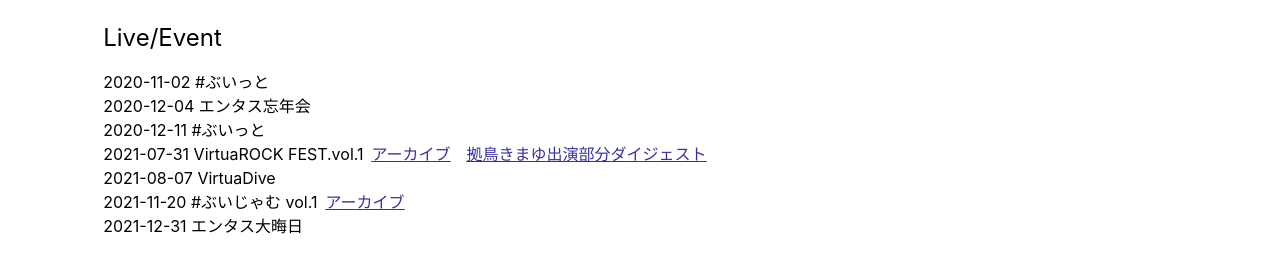
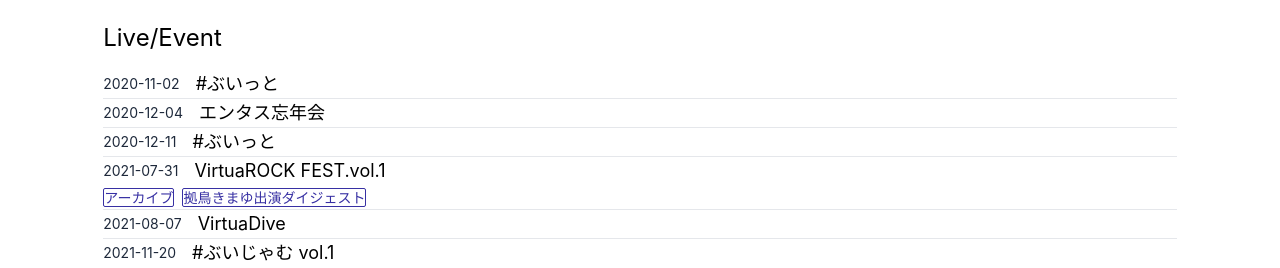
Before and after one commit to human-readable-name/yorudokimayu-info, a Next.js app: page /biography in a window 1280 px wide. Shown: the part 645-913 px from the top of the page. Built offline with nearby package versions, Linux system fonts and the light colour scheme; no server answers.

Commit message:
イベント出演歴をスマートフォンでも見やすくした

```diff
--- /dev/null
+++ b/src/components/biography/DateLabel.tsx
@@ -0,0 +1,12 @@
+import React from "react";
+import { format } from "date-fns";
+
+type Props = {
+    date: Date;
+};
+
+const DateLabel: React.FC<Props> = ({date}) => {
+    return <span className="text-slate-800 text-sm text-center">{format(date, "yyyy-MM-dd")}</span>
+};
+
+export default DateLabel;
--- /dev/null
+++ b/src/components/biography/EventHistoryCard.tsx
@@ -0,0 +1,25 @@
+import React from "react";
+import DateLabel from "./DateLabel";
+import EventLinkItem from "./EventLinkItem";
+import { EventHistory } from "../../entities/biography/EventHistory";
+
+type Props = {
+    eventHistory: EventHistory;
+};
+
+const EventHistoryCard : React.FC<Props> = ({eventHistory}: Props) => {
+    return <article>
+        <div className="flex space-x-4 justify-start items-center">
+            <DateLabel date={eventHistory.date} />
+            <span className="text-lg">{eventHistory.name}</span>
+        </div>
+        { eventHistory.links && eventHistory.links.length > 0 &&
+            <ul className="flex flex-wrap space-x-2">
+                {eventHistory.links.map((eventLink, index) => <EventLinkItem eventLink={eventLink} key={index} />)}
+            </ul>
+        }
+
+    </article>
+};
+
+export default EventHistoryCard;
--- /dev/null
+++ b/src/components/biography/EventLinkItem.tsx
@@ -0,0 +1,21 @@
+import React from "react";
+import { EventLink } from "../../entities/biography/EventHistory";
+
+type Props = {
+    eventLink: EventLink;
+};
+
+const EventLinkItem: React.FC<Props> = ({eventLink}: Props) => {
+    return <li>
+        <a
+            href={eventLink.url}
+            target="_blank"
+            rel="noopener noreferrer"
+            className="rounded-sm border border-solid border-indigo-800 text-indigo-800 text-center text-sm"
+        >
+            {eventLink.name}
+        </a>
+    </li>;
+};
+
+export default EventLinkItem;
--- /dev/null
+++ b/src/entities/biography/EventHistory.ts
@@ -0,0 +1,48 @@
+export type EventLink = {
+    name: string;
+    url: string;
+};
+
+export type EventHistory = {
+    date: Date;
+    name: string;
+    links?: EventLink[];
+};
+
+export const eventHistories: EventHistory[] = [
+    {
+        date: new Date("2020-11-02"),
+        name: "#ぶいっと",
+    },
+    {
+        date: new Date("2020-12-04"),
+        name: "エンタス忘年会",
+    },
+    {
+        date: new Date("2020-12-11"),
+        name: "#ぶいっと",
+    },
+    {
+        date: new Date("2021-07-31"),
+        name: "VirtuaROCK FEST.vol.1",
+        links: [
+            {name: "アーカイブ", url: "https://youtu.be/Kve3pP-KSek"},
+            {name: "拠鳥きまゆ出演ダイジェスト", url: "https://youtu.be/VH0s6ngrVR4"},
+        ],
+    },
+    {
+        date: new Date("2021-08-07"),
+        name: "VirtuaDive",
+    },
+    {
+        date: new Date("2021-11-20"),
+        name: "#ぶいじゃむ vol.1",
+        links: [
+            {name: "アーカイブ", url: "https://youtu.be/57bW0nKoOOo"},
+        ],
+    },
+    {
+        date: new Date("2021-12-31"),
+        name: "エンタス大晦日"
+    },
+];
--- a/src/pages/biography.tsx
+++ b/src/pages/biography.tsx
@@ -4,8 +4,11 @@
 import PageHeader from '../components/common/PageHeader';
 import PageTitle from '../components/common/PageTitle';
 import SectionTitle from '../components/common/SectionTitle';
+import EventHistoryCard from '../components/biography/EventHistoryCard';
 import SnsLinkItem from '../components/biography/SnsLinkItem';
 import externalLink from '../constants/externalLink';
+
+import { eventHistories } from '../entities/biography/EventHistory';
 
 const Biography: NextPage = () => {
     return (
@@ -58,30 +61,9 @@
 
                     <section>
                         <SectionTitle text="Live/Event" />
-                        <ul className="leading-6 list-inside list-none">
-                            <li>
-                                2020-11-02 #ぶいっと
-                            </li>
-                            <li>
-                                2020-12-04 エンタス忘年会
-                            </li>
-                            <li>
-                                2020-12-11 #ぶいっと
-                            </li>
-                            <li>
-                                2021-07-31 VirtuaROCK FEST.vol.1
-                                <span className="mx-2 underline text-indigo-800"><a href="https://youtu.be/Kve3pP-KSek" target="_blank" rel="noopener noreferrer">アーカイブ</a></span>
-                                <span className="mx-2 underline text-indigo-800"><a href="https://youtu.be/VH0s6ngrVR4" target="_blank" rel="noopener noreferrer">拠鳥きまゆ出演部分ダイジェスト</a></span>
-                            </li>
-                            <li>
-                                2021-08-07 VirtuaDive
-                            </li>
-                            <li>
-                                2021-11-20 #ぶいじゃむ vol.1
-                                <span className="mx-2 underline text-indigo-800"><a href="https://youtu.be/57bW0nKoOOo" target="_blank" rel="noopener noreferrer">アーカイブ</a></span>
-                            </li>
-                            <li>2021-12-31 エンタス大晦日</li>
-                        </ul>
+                        <div className="grid divide-y">
+                            { eventHistories.map((eventHistory, index) => <EventHistoryCard eventHistory={eventHistory} key={index}/>)}
+                        </div>
                     </section>
                     <section>
                         <SectionTitle text="Collaboration/Works" />
```
